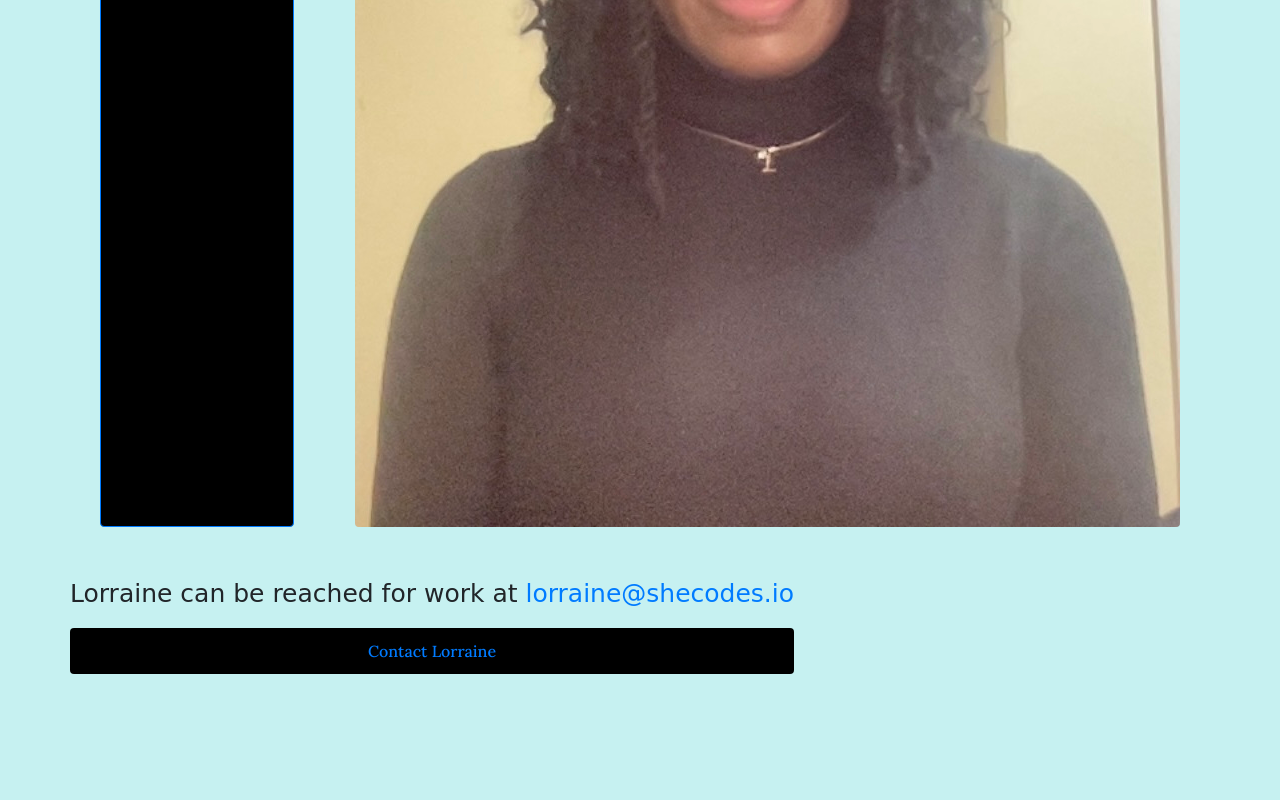
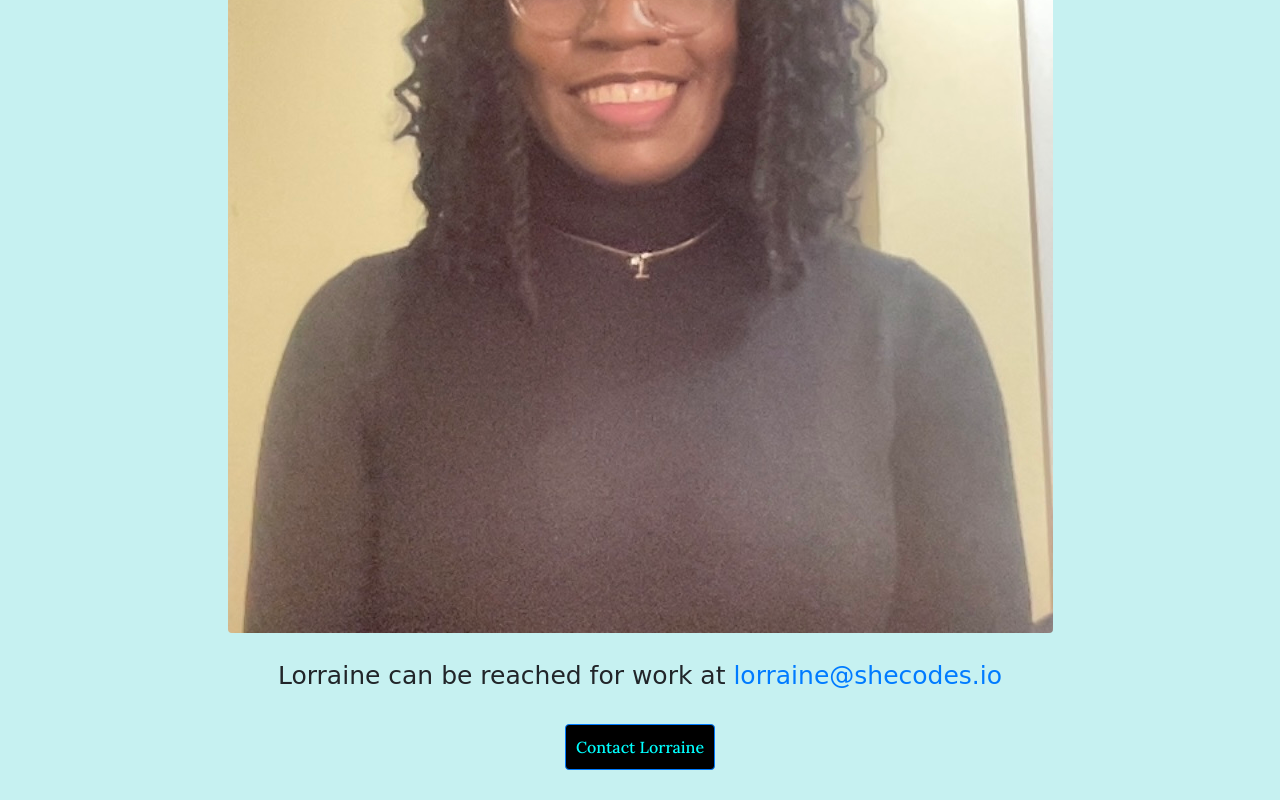
Before and after one commit to lorraineathomas/portfolio-project, a plain HTML site: page hero/about.html in a window 1280 px wide. Shown: the part 922-1722 px from the top of the page. Before the commit the page ends 1596 px from the top, so only its background shows below. Drawn offline with nearby package versions, Linux system fonts and the light colour scheme.

Commit message:
Adjusted spacing

```diff
--- a/hero/about.html
+++ b/hero/about.html
@@ -50,18 +50,16 @@
         <div class="row">
         <p class="work-paragraph mt-3">If you are interested in learning to code, the SheCodes workshops are a great place to start. The course videos offer detailed explanations on how to create responsive webpages with HTML, CSS, Bootstrap and React. The assignments are designed to give you a chance to apply your skills and there are solution videos if you get s†uck. Check out my projects! </p>
         <a class="btn btn-primary work-button" href="work.html">See Lorraine's Projects</a>
+        </div>
+        <div>
         <img class="img-fluid rounded work-image mt-5" src="images/work-image.JPG" alt="Photo of Lorraine" />
         </div>
 
+        <div class="row mt-4">
+              <p id="contact-info" class="d-block mx-auto"> Lorraine can be reached for work at <a href="mailto:lorraine@shecodes.io">lorraine@shecodes.io</a></p>
+        </div>
         <div class="row">
-          <footer class="mt-5">
-            <div class="contact-info">
-              <p> Lorraine can be reached for work at <a href="mailto:lorraine@shecodes.io">lorraine@shecodes.io</a></p>
-            </div>
-            <div class="btn btn-prinary work-button d-block mx-auto">
-              <a href="">Contact Lorraine</a>
-            </div>
-          </footer>
+              <a href="contact.html" class="btn btn-primary work-button d-block mx-auto">Contact Lorraine</a>
         </div>
 
     </div>
--- a/hero/styles/styles.css
+++ b/hero/styles/styles.css
@@ -53,12 +53,13 @@ p {
     width: 15%;
 }
 
-.contact-info {
-    display: block;
-    margin: 0 auto;
+#contact-info {
+    display: block !important;
+    margin: 0 auto !important;
+    text-align: center !important;
 }
 
-.work-button {
+#work-button {
     display: block !important;
     margin: 0 auto !important;
 }
```
Also changed, not shown: 2 other files.
